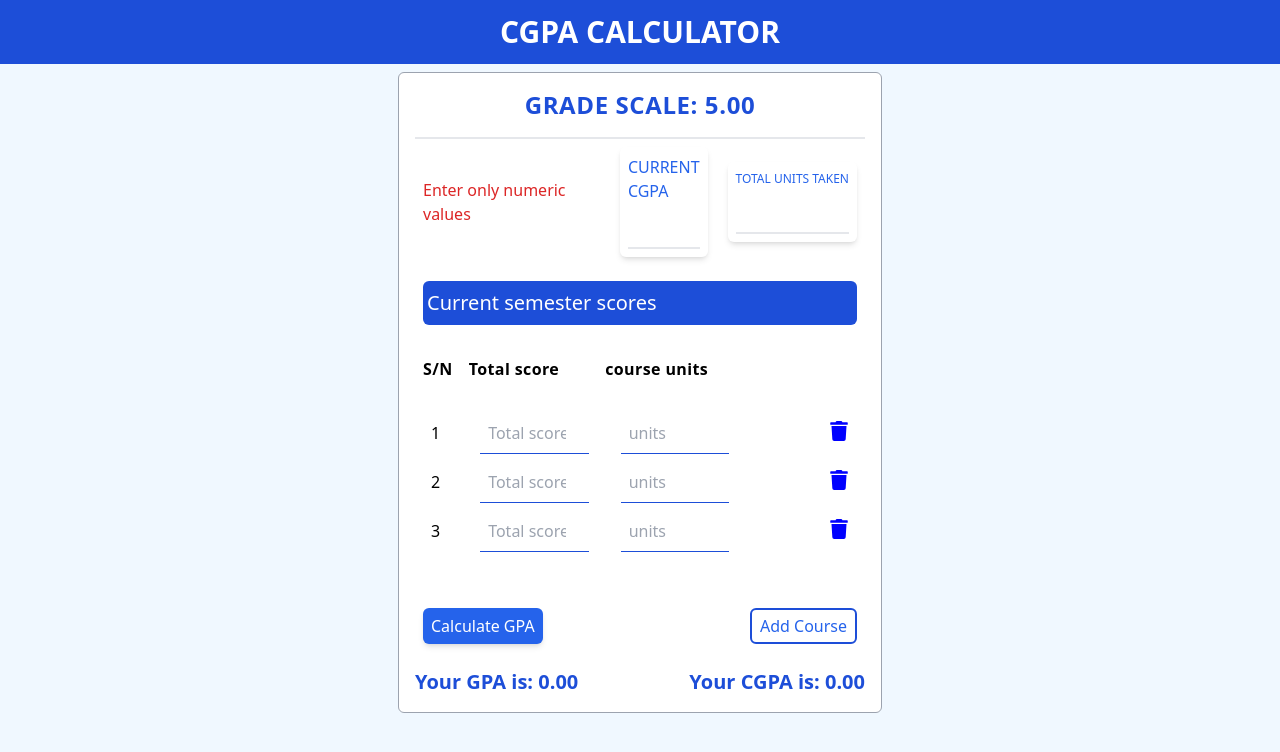
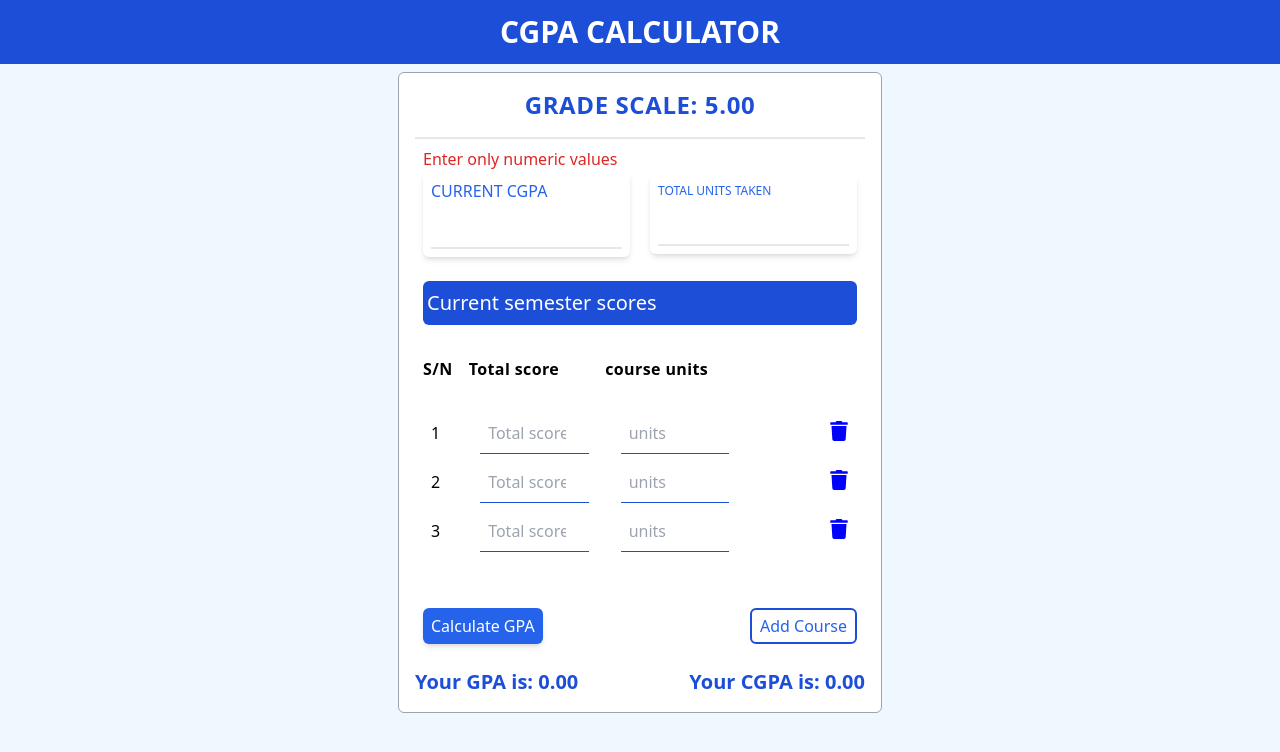
Before and after one commit to cent-kanayo/cgpacalculator, a Next.js app: page / in a window 1280 px wide. Shown: the top 752 px of the page. Built offline with nearby package versions, Linux system fonts and the light colour scheme.

Commit message:
Fix: Enter only numeric values

```diff
--- a/app/Hero.tsx
+++ b/app/Hero.tsx
@@ -112,8 +112,8 @@ const Hero = () => {
         </div>
         <div className=" rounded-md p-2">
           <form onSubmit={handleSubmit}>
+            <p className="text-red-600">Enter only numeric values</p>
             <div className="flex justify-between items-center mb-6 gap-x-5">
-              <p className="text-red-600">Enter only numeric values</p>
               <div className="flex-1 flex flex-col gap-4 text-blue-600 rounded-md shadow-md p-2">
                 <label htmlFor="cgpa">CURRENT CGPA</label>
                 <input
```
